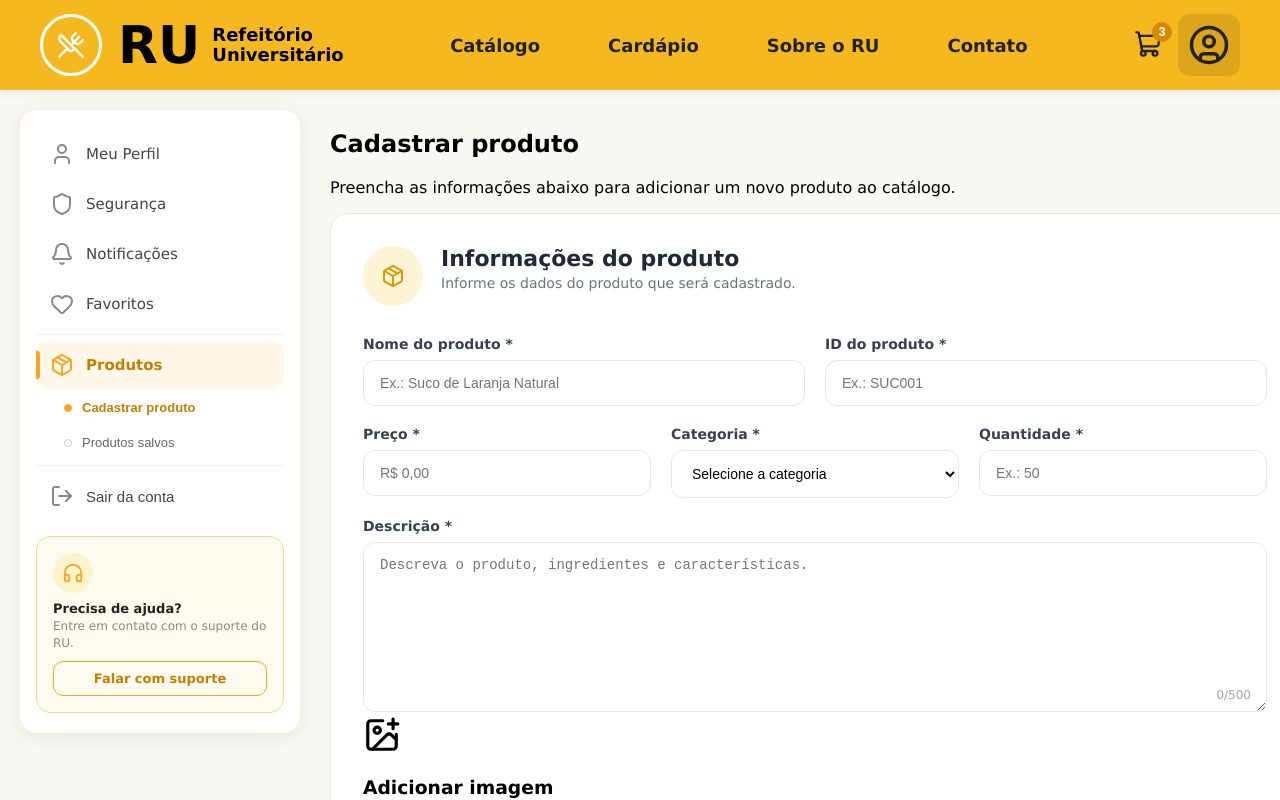
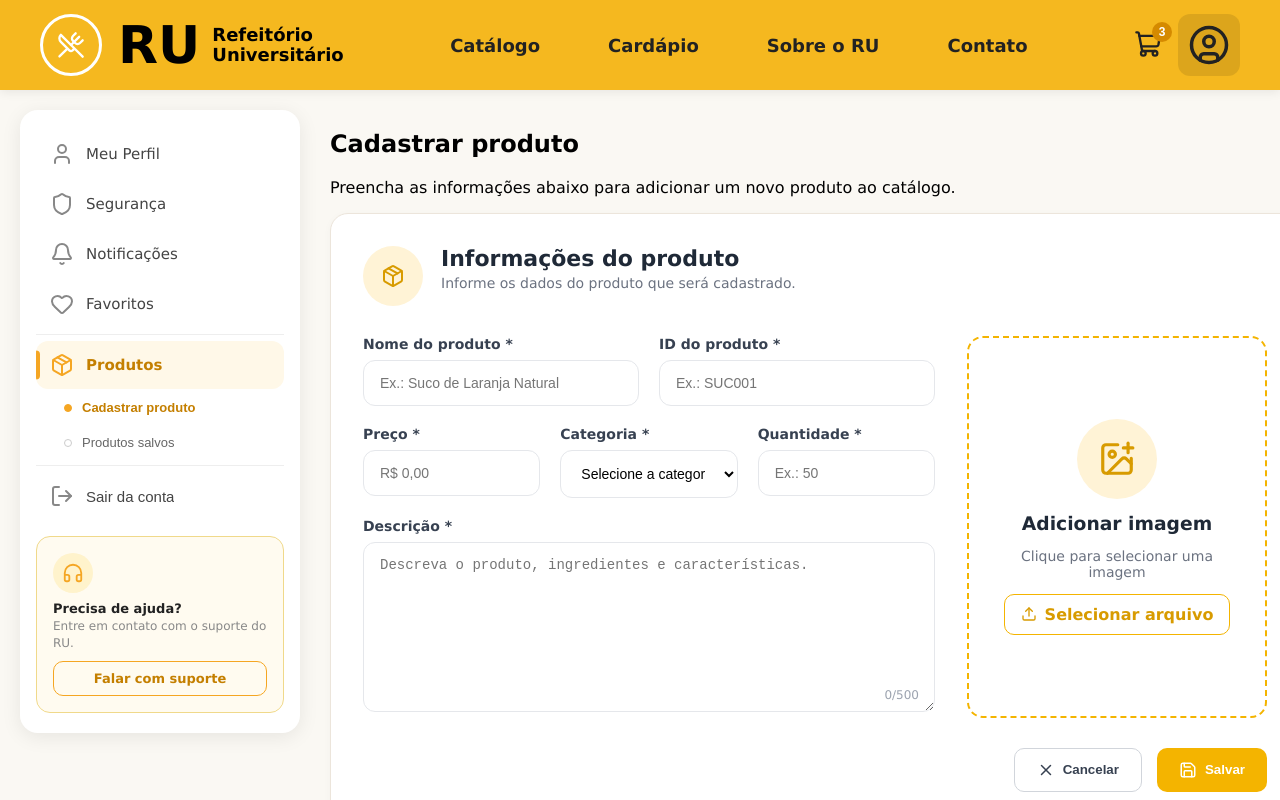
Before and after one commit to Higor-Vassoler/AUTO-RU, a React (Vite) app in the folder front-end/: page /cadastro-produtos in a window 1280 px wide. Shown: the top 800 px of the page. Built offline with nearby package versions, Linux system fonts and the light colour scheme.

Commit message:
feat: adicionar estilos para os componentes de conteúdo do produto e de upload de imagem

```diff
--- a/front-end/src/pages/cadastro-produtos/informacoes-produtos/style.css
+++ b/front-end/src/pages/cadastro-produtos/informacoes-produtos/style.css
@@ -144,3 +144,88 @@
   font-size: 12px;
   color: #9ca3af;
 }
+
+.product-content {
+  display: flex;
+  gap: 32px;
+  margin-bottom: 24px;
+}
+
+.product-main {
+  flex: 1;
+  display: flex;
+  flex-direction: column;
+}
+
+.image-upload {
+  width: 300px;
+  flex-shrink: 0;
+  display: flex;
+}
+
+.upload-area {
+  width: 100%;
+  min-height: 330px;
+  border: 2px dashed #f4b400;
+  border-radius: 16px;
+  padding: 24px;
+  display: flex;
+  flex-direction: column;
+  align-items: center;
+  justify-content: center;
+  gap: 14px;
+  cursor: pointer;
+  text-align: center;
+  transition:
+    border-color 0.2s ease,
+    background 0.2s ease;
+}
+
+.upload-area:hover {
+  background: #fffaf0;
+}
+
+.upload-icon {
+  width: 80px;
+  height: 80px;
+  border-radius: 50%;
+  background: #fff3d6;
+  display: flex;
+  align-items: center;
+  justify-content: center;
+  color: #d89b00;
+}
+
+.upload-area h3 {
+  margin: 0;
+  color: #1f2937;
+}
+
+.upload-area p {
+  margin: 0;
+  color: #6b7280;
+  font-size: 14px;
+}
+
+.upload-button {
+  padding: 10px 16px;
+  border: 1px solid #f4b400;
+  border-radius: 10px;
+  display: flex;
+  align-items: center;
+  gap: 8px;
+  color: #d89b00;
+  font-weight: 600;
+}
+
+.preview-image {
+  width: 100%;
+  height: 180px;
+  object-fit: cover;
+  border-radius: 12px;
+}
+
+.change-image {
+  color: #d89b00;
+  font-weight: 600;
+}
```
